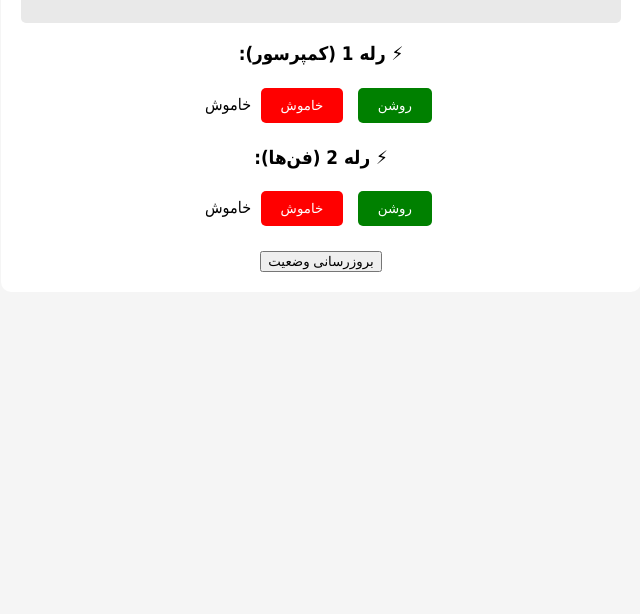
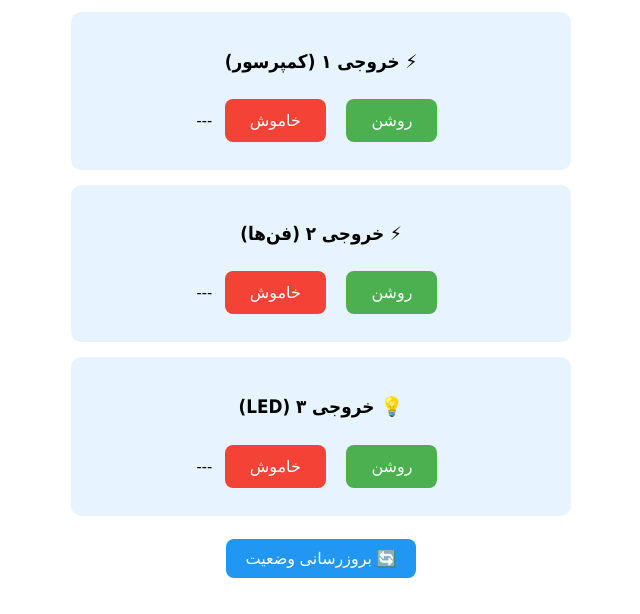
Before and after one commit to moeinmj1367/truck-fridge, a website: page index.html in a window 1280 px wide. Shown: the part 207-821 px from the top of the page, without its empty margins (319-959 px from the left). Before the commit the page ends 800 px from the top, so only its background shows below. Drawn offline with Linux system fonts and the light colour scheme; no server answers.

Commit message:
index.html

```diff
--- a/index.html
+++ b/index.html
@@ -4,12 +4,14 @@
     <meta charset="UTF-8">
     <title>کنترل یخچال کامیون</title>
     <style>
-        body { font-family: Tahoma; text-align: center; background: #f5f5f5; }
-        .container { max-width: 600px; margin: 50px auto; background: white; padding: 20px; border-radius: 10px; }
-        .button { padding: 10px 20px; margin: 5px; border: none; border-radius: 5px; cursor: pointer; }
-        .on { background: green; color: white; }
-        .off { background: red; color: white; }
-        .status { margin: 20px 0; padding: 10px; background: #e9e9e9; border-radius: 5px; }
+        body { font-family: Tahoma; text-align: center; padding: 20px; }
+        .container { max-width: 500px; margin: 0 auto; }
+        .status { background: #f0f0f0; padding: 15px; margin: 15px 0; border-radius: 10px; }
+        .control-panel { background: #e8f4fd; padding: 20px; margin: 15px 0; border-radius: 10px; }
+        button { padding: 12px 25px; margin: 8px; border: none; border-radius: 8px; cursor: pointer; font-size: 16px; }
+        .on { background: #4CAF50; color: white; }
+        .off { background: #f44336; color: white; }
+        .temp { font-size: 24px; color: #2196F3; font-weight: bold; }
     </style>
 </head>
 <body>
@@ -17,42 +19,51 @@
         <h1>🚚 کنترل یخچال کامیون</h1>
 
         <div class="status">
-            <h3>🌡️ دمای فعلی: <span id="temperature">0</span>°C</h3>
+            <h3>🌡️ دمای فعلی: <span class="temp" id="temperature">0</span>°C</h3>
         </div>
 
-        <div>
-            <h3>⚡ رله 1 (کمپرسور):</h3>
-            <button class="button on" onclick="controlRelay(1, true)">روشن</button>
-            <button class="button off" onclick="controlRelay(1, false)">خاموش</button>
-            <span id="relay1Status">خاموش</span>
+        <div class="control-panel">
+            <h3>⚡ خروجی ۱ (کمپرسور)</h3>
+            <button class="on" onclick="controlOutput(1, 1)">روشن</button>
+            <button class="off" onclick="controlOutput(1, 0)">خاموش</button>
+            <span id="status1">---</span>
         </div>
 
-        <div>
-            <h3>⚡ رله 2 (فن‌ها):</h3>
-            <button class="button on" onclick="controlRelay(2, true)">روشن</button>
-            <button class="button off" onclick="controlRelay(2, false)">خاموش</button>
-            <span id="relay2Status">خاموش</span>
+        <div class="control-panel">
+            <h3>⚡ خروجی ۲ (فن‌ها)</h3>
+            <button class="on" onclick="controlOutput(2, 1)">روشن</button>
+            <button class="off" onclick="controlOutput(2, 0)">خاموش</button>
+            <span id="status2">---</span>
         </div>
 
-        <div style="margin-top: 20px;">
-            <button onclick="updateStatus()">بروزرسانی وضعیت</button>
+        <div class="control-panel">
+            <h3>💡 خروجی ۳ (LED)</h3>
+            <button class="on" onclick="controlOutput(3, 1)">روشن</button>
+            <button class="off" onclick="controlOutput(3, 0)">خاموش</button>
+            <span id="status3">---</span>
         </div>
+
+        <button onclick="updateStatus()" style="background: #2196F3; color: white; padding: 10px 20px;">
+            🔄 بروزرسانی وضعیت
+        </button>
     </div>
 
     <script>
         const API_URL = "https://truck-fridge-api.onrender.com";
 
-        // کنترل رله
-        async function controlRelay(relayNumber, state) {
+        async function controlOutput(outputNum, state) {
             try {
                 const response = await fetch(API_URL + '/control', {
                     method: 'POST',
-                    headers: { 'Content-Type': 'application/json' },
-                    body: JSON.stringify({ relay1: state })
+                    headers: {'Content-Type': 'application/json'},
+                    body: JSON.stringify({
+                        output: outputNum.toString(),
+                        state: state
+                    })
                 });
 
                 if (response.ok) {
-                    alert(`رله ${relayNumber} ${state ? 'روشن' : 'خاموش'} شد`);
+                    alert(`خروجی ${outputNum} ${state ? 'روشن' : 'خاموش'} شد`);
                     updateStatus();
                 }
             } catch (error) {
@@ -60,24 +71,22 @@
             }
         }
 
-        // دریافت وضعیت
         async function updateStatus() {
             try {
                 const response = await fetch(API_URL + '/status');
                 const data = await response.json();
 
-                document.getElementById('temperature').textContent = data.temperature;
-                document.getElementById('relay1Status').textContent = data.relay1 ? 'روشن' : 'خاموش';
-                document.getElementById('relay2Status').textContent = data.relay2 ? 'روشن' : 'خاموش';
+                document.getElementById('temperature').textContent = data.temperature.toFixed(1);
+                document.getElementById('status1').textContent = data.output1 ? ' 🟢 روشن' : ' 🔴 خاموش';
+                document.getElementById('status2').textContent = data.output2 ? ' 🟢 روشن' : ' 🔴 خاموش';
+                document.getElementById('status3').textContent = data.output3 ? ' 🟢 روشن' : ' 🔴 خاموش';
             } catch (error) {
                 alert('خطا در دریافت وضعیت');
             }
         }
 
-        // بروزرسانی خودکار هر 10 ثانیه
-        setInterval(updateStatus, 10000);
-
-        // اولین بار وضعیت رو بگیر
+        // بروزرسانی خودکار هر 5 ثانیه
+        setInterval(updateStatus, 5000);
         updateStatus();
     </script>
 </body>
```
